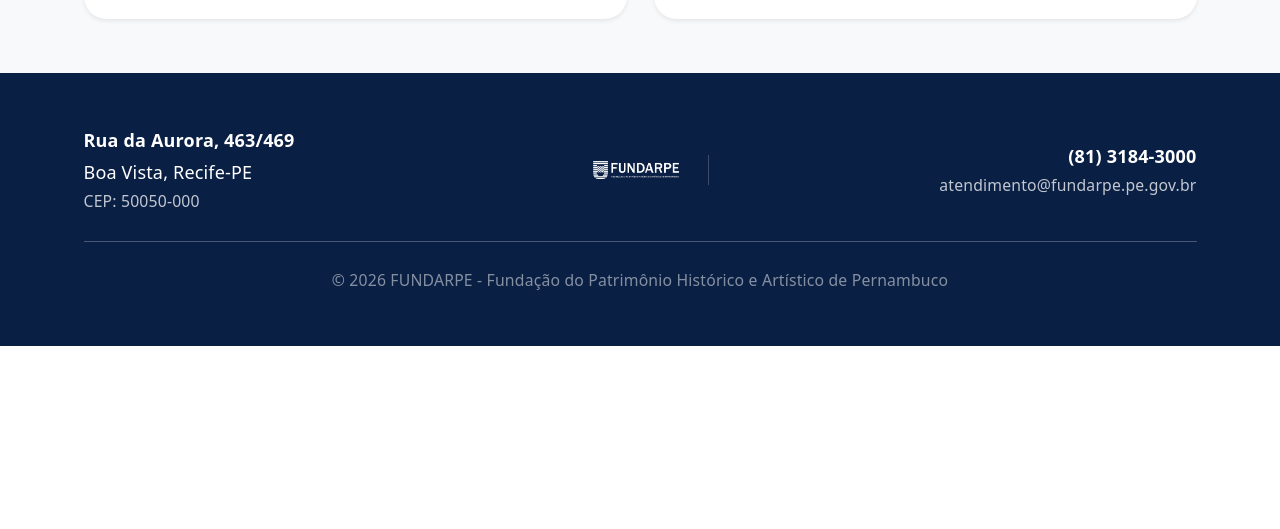
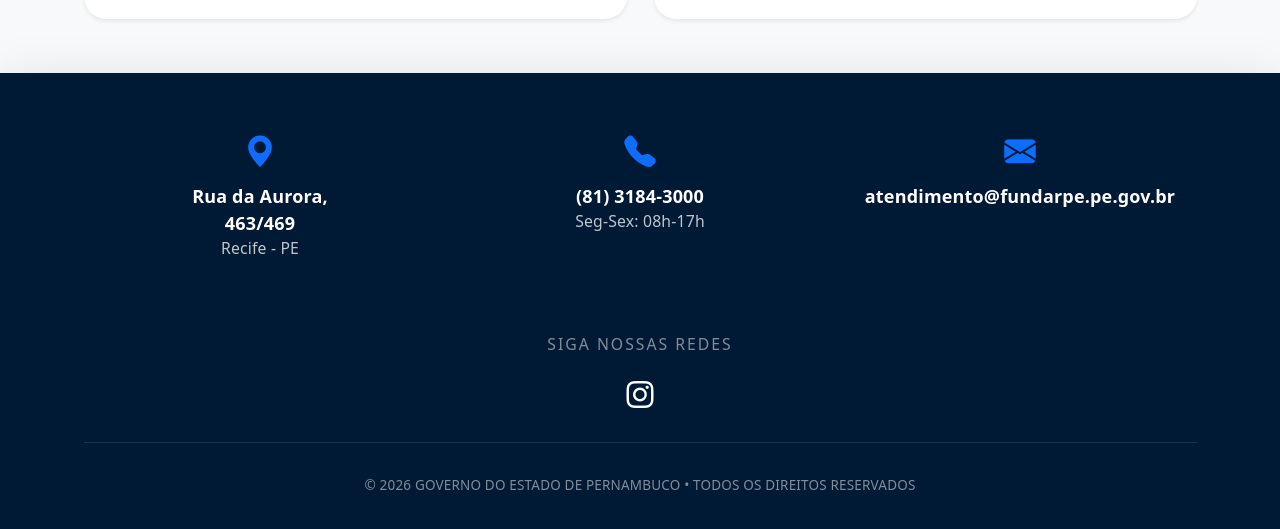
Before and after one commit to George-2612/Site-react, a React (Vite) app in the folder client/: page /contato in a window 1280 px wide. Shown: the part 854-1383 px from the top of the page. Before the commit the page ends 1200 px from the top, so only its background shows below. Built offline with nearby package versions, Linux system fonts and the light colour scheme; the HTML template or start-up script is replaced by a standard one.

Commit message:
Correção do curriculo mais alinhamento do email no footer

```diff
--- a/client/src/components/Footer.jsx
+++ b/client/src/components/Footer.jsx
@@ -27,7 +27,7 @@ function Footer() {
           {/* Coluna 3: E-mail */}
           <div className="col-md-4 d-flex flex-column align-items-center">
             <i className="bi bi-envelope-fill text-primary fs-3 mb-2"></i>
-            <div style={{ maxWidth: '200px' }}>
+            <div>
               <p className="fw-bold mb-0">atendimento@fundarpe.pe.gov.br</p>
             </div>
           </div>
--- a/client/src/pages/Autoridade.jsx
+++ b/client/src/pages/Autoridade.jsx
@@ -1,11 +1,12 @@
 import React from 'react';
 import { Link } from 'react-router-dom';
+import Footer from '../components/Footer';
 
 function Autoridade() {
   const info = {
     nome: "Renata Borba",
     cargo: "Presidente da FUNDARPE",
-    curriculo: "Arquiteta e urbanista graduada pela Universidade Federal de Pernambuco (UFPE), com especialização em Gestão do Patrimônio Cultural. Possui vasta experiência na administração pública, tendo atuado anteriormente na Secretaria de Cultura do Estado. À frente da FUNDARPE, coordena as políticas de preservação do patrimônio histórico, artístico e cultural de Pernambuco, além de gerir o fomento às artes através do Funcultura."
+    curriculo: "Renata Duarte Borba é formada em Arquitetura e Urbanismo pela Universidade Federal de Pernambuco, bacharel em Administração pela Universidade de Pernambuco e possui MBA em Gestão e Qualidade das Construções pela Universidade Salvador. Especialista em Conservação e Restauração do Patrimônio Cultural Edificado pela Fundação Joaquim Nabuco, foi superintendente do Instituto do Patrimônio Histórico e Artístico Nacional em Pernambuco entre os anos de 2016 e 2020. Desde 2023, exerce o cargo de presidente da Fundação do Patrimônio Histórico e Artístico de Pernambuco."
   };
 
   return (
@@ -92,10 +93,7 @@ function Autoridade() {
         </div>
       </main>
 
-      {/* FOOTER MANTENDO O PADRÃO */}
-      <footer className="py-4 text-white mt-auto w-100 text-center" style={{ backgroundColor: '#0A1F44' }}>
-        <p className="small mb-0 opacity-50">© 2026 FUNDARPE - Fundação do Patrimônio Histórico e Artístico de Pernambuco</p>
-      </footer>
+      <Footer />
     </div>
   );
 }
--- a/client/src/pages/Contato.jsx
+++ b/client/src/pages/Contato.jsx
@@ -1,5 +1,6 @@
 import React from 'react';
 import { Link } from 'react-router-dom';
+import Footer from '../components/Footer';
 
 function Contato() {
   return (
@@ -100,40 +101,7 @@ function Contato() {
         </div>
       </main>
 
-      <footer className="footer mt-auto py-5 text-white" style={{ backgroundColor: '#0A1F44' }}>
-        <div className="container">
-          <div className="row g-4 align-items-center">
-            {/* Coluna 1: Endereço */}
-            <div className="col-md-4 text-center text-md-start">
-              <p className="mb-1 fw-bold">Rua da Aurora, 463/469</p>
-              <p className="mb-1">Boa Vista, Recife-PE</p>
-              <p className="mb-0 small opacity-75">CEP: 50050-000</p>
-            </div>
-
-            {/* Coluna 2: Logos */}
-            <div className="col-md-4 text-center">
-              <div className="d-flex justify-content-center align-items-center gap-3">
-                <img src="/img/fundarpe.png" alt="Fundarpe" style={{ height: '40px' }} />
-                <div style={{ width: '1px', height: '30px', backgroundColor: 'rgba(255,255,255,0.2)' }}></div>
-              </div>
-            </div>
-
-            {/* Coluna 3: Contatos */}
-            <div className="col-md-4 text-center text-md-end">
-              <p className="mb-1 fw-bold">(81) 3184-3000</p>
-              <p className="mb-0 small opacity-75">atendimento@fundarpe.pe.gov.br</p>
-            </div>
-          </div>
-
-          <hr className="my-4 opacity-25" />
-
-          <div className="text-center">
-            <p className="small mb-0 opacity-50">
-              © 2026 FUNDARPE - Fundação do Patrimônio Histórico e Artístico de Pernambuco
-            </p>
-          </div>
-        </div>
-      </footer>
+      <Footer />
     </div>
   );
 }
```
Also changed, not shown: 1 other file (tests, documents, lock files or other folders).
